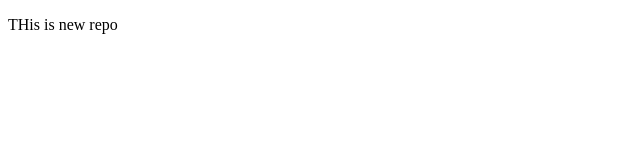
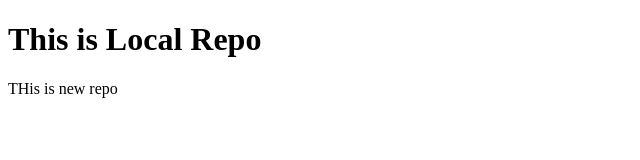
Before and after one commit to Roksana18cse04/Git-Learn-Complete, a plain HTML site: page index.html in a window 1280 px wide. Shown: the whole page, without its empty margins (0-640 px from the left). Drawn offline with Linux system fonts and the light colour scheme.

Commit message:
Changed Somthing

```diff
--- a/index.html
+++ b/index.html
@@ -6,7 +6,9 @@
     <title>New Repo</title>
 </head>
 <body>
+    <h1>This is Local Repo</h1>
     <p>THis is new repo</p>
+
 
 </body>
 </html>
```
